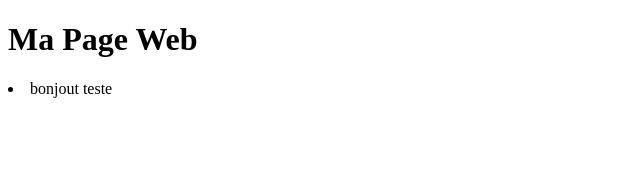
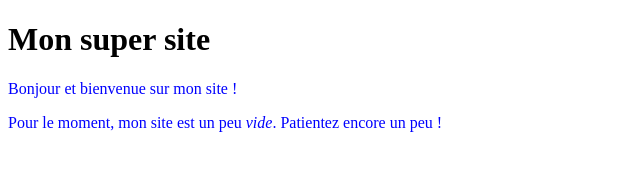
Before and after one commit to TibursMen/html, a plain HTML site: page index.html in a window 1280 px wide. Shown: the whole page, without its empty margins (0-640 px from the left). Drawn offline with Linux system fonts and the light colour scheme.

Commit message:
Reprise du fichier
suite a une mauvaise manip Git

```diff
--- a/index.html
+++ b/index.html
@@ -1,14 +1,25 @@
 <!doctype html>
 	<html>
-		<head>
-			<H1>
-				Ma Page Web
-			</H1>
-		</head>
+	 <head>
 
-		<p>
-			<li>
-				bonjout
-				teste
-			</li>
-		</p>
+        <meta charset="utf-8" />
+
+        <link rel="stylesheet" href="style.css" />
+
+        <title>Premiers tests du CSS</title>
+
+    </head>
+
+
+    <body>
+
+        <h1>Mon super site</h1>
+
+
+
+        <p>Bonjour et bienvenue sur mon site !</p>
+
+        <p>Pour le moment, mon site est un peu <em>vide</em>. Patientez encore un peu !</p>
+
+    </body>
+    </html>
```
